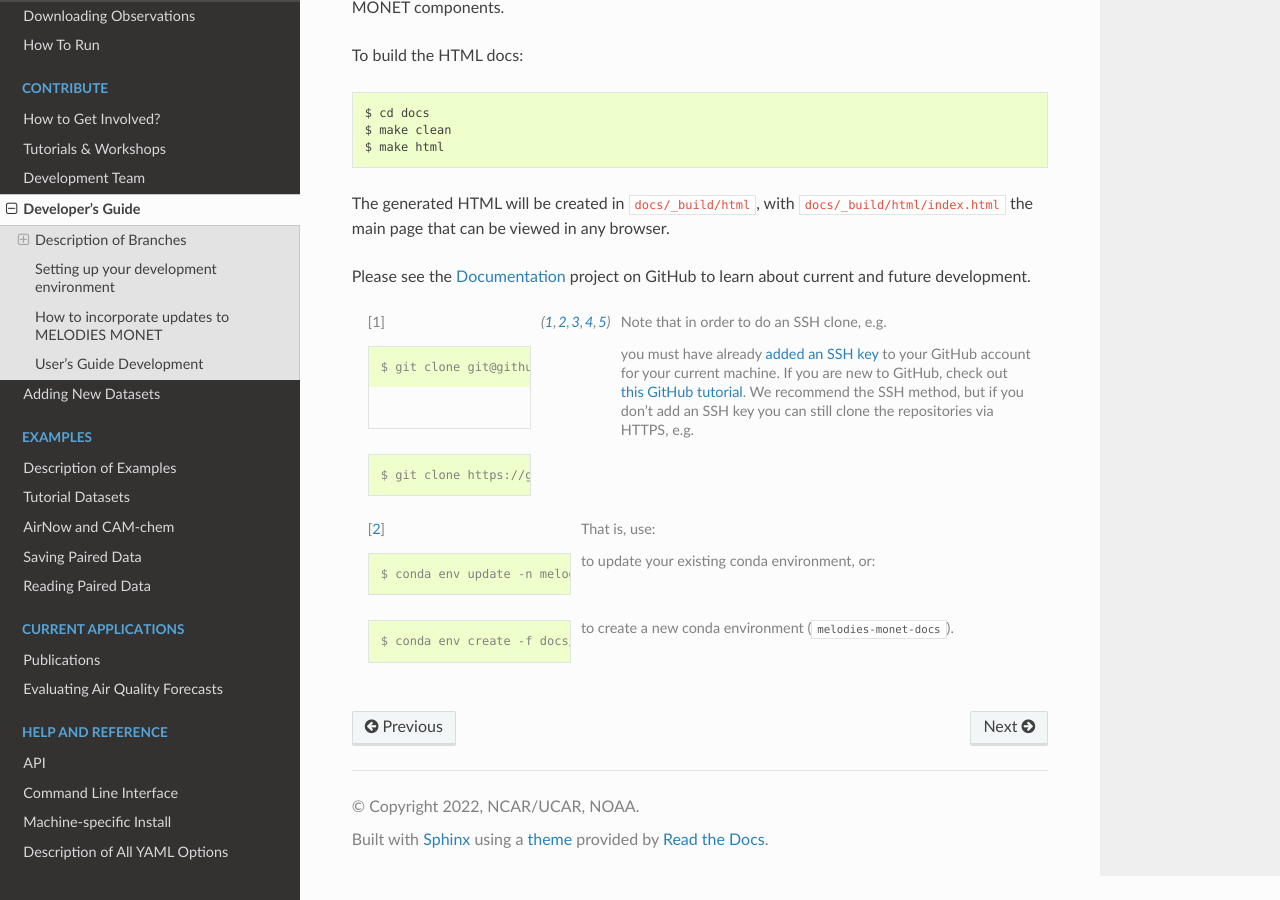
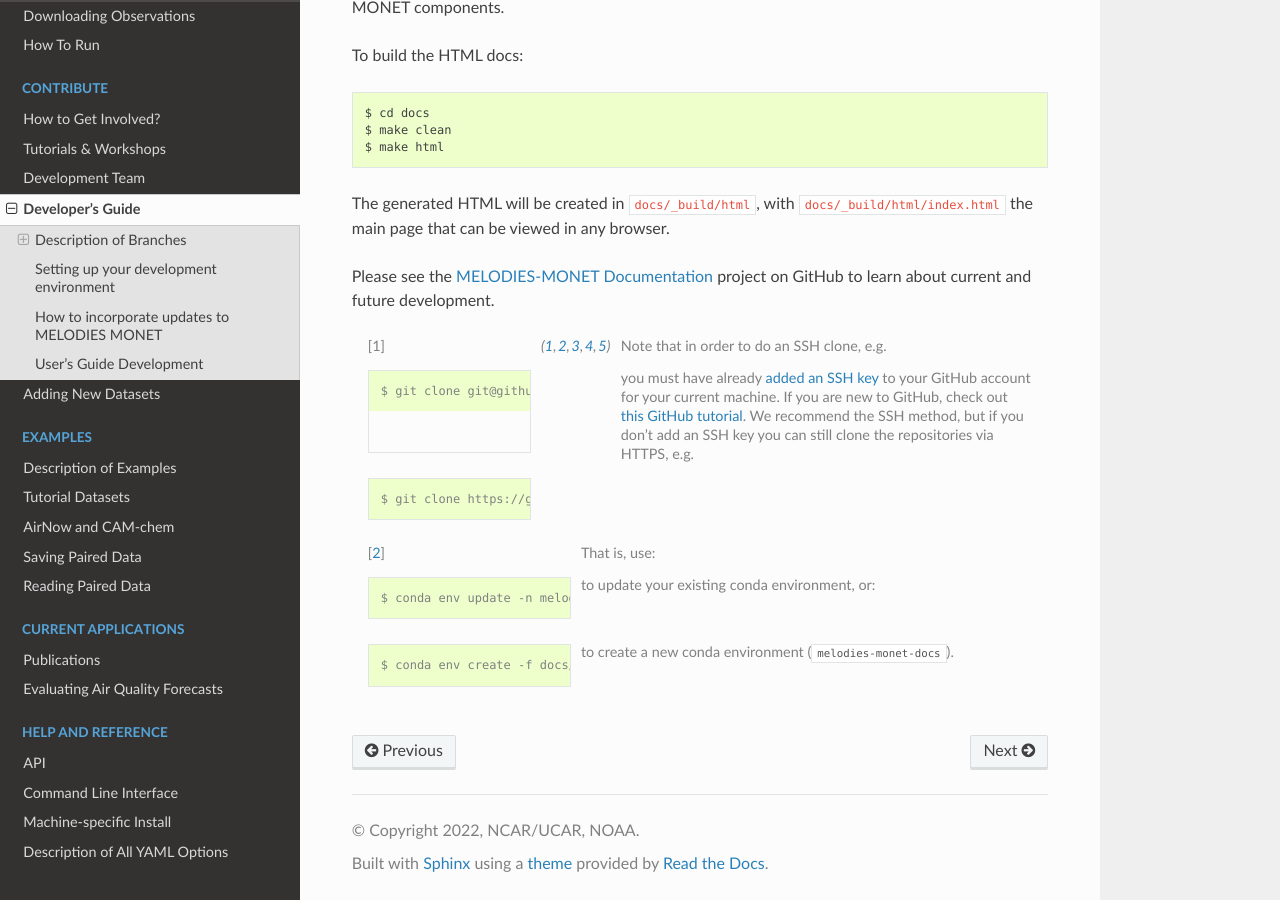
Before and after one commit to NOAA-CSL/MELODIES-MONET, a Sphinx documentation site: the page built from docs/develop/developers_guide.rst, in a window 1280 px wide and 900 px high, scrolled down 3306 px. Built offline with Sphinx 7.4.7 and the Read the Docs theme 2.0.0, drawn with Linux system fonts in a browser that asks for light colours; pages that are not in the unit, such as notebooks, are missing from menus.

Commit message:
docs/develop/developers_guide.rst Edits for fixing MELODIES-MONET project board link with text edit works

```diff
--- a/docs/develop/developers_guide.rst
+++ b/docs/develop/developers_guide.rst
@@ -172,7 +172,7 @@ The generated HTML will be created in ``docs/_build/html``,
 with ``docs/_build/html/index.html`` the main page that can be
 viewed in any browser.
 
-Please see the `Documentation <https://github.com/NOAA-CSL/MELODIES-MONET/projects/2>`_
+Please see the `MELODIES-MONET Documentation <https://github.com/orgs/NOAA-CSL/projects/6>`_
 project on GitHub to learn about current and future development.
 
 
```
